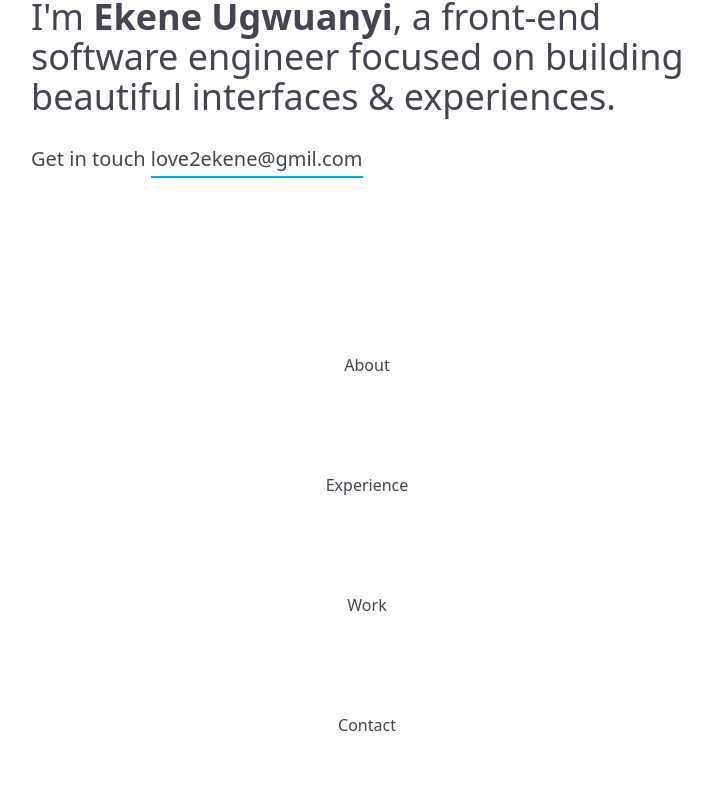
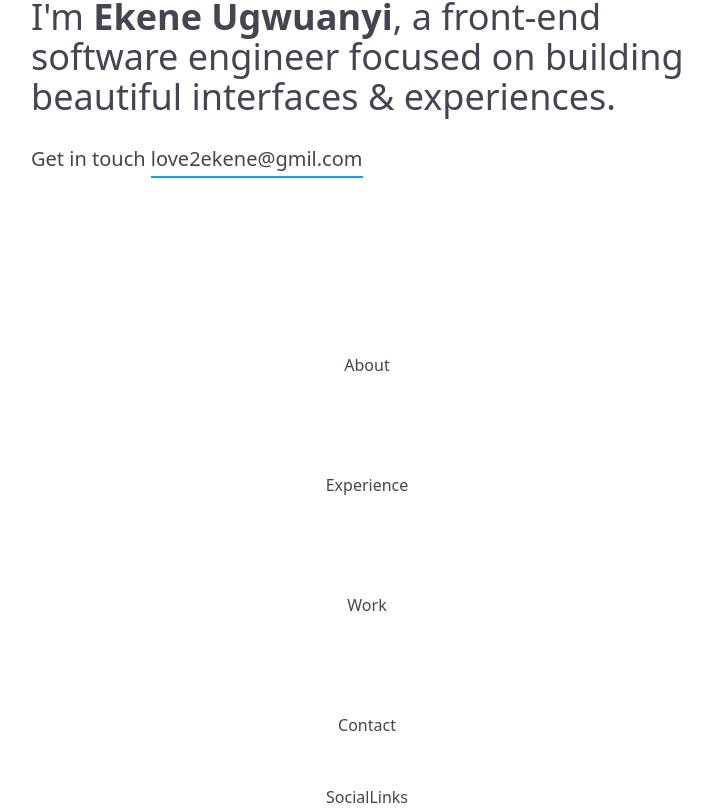
Before and after one commit to Hubnotch/my-portfolio, a Next.js app: page / in a window 1280 px wide. Shown: the part 207-1016 px from the top of the page, without its empty margins (273-985 px from the left). Before the commit the page ends 992 px from the top, so only its background shows below. Built offline with nearby package versions, Linux system fonts and the light colour scheme.

Commit message:
Added social link icons component

```diff
--- a/src/app/page.tsx
+++ b/src/app/page.tsx
@@ -1,6 +1,6 @@
 import Image from 'next/image'
 import { Inter } from 'next/font/google'
-import { Navbar,Contact,Experience,Work,About,Hero} from '@/components/componet'
+import { Navbar,Contact,Experience,Work,About,Hero, SocialLinks} from '@/components/componet'
 
 
 const inter = Inter({ subsets: ['latin'] })
@@ -14,7 +14,8 @@ export default function Home() {
       <About />
       <Experience />
       <Work />
-      <Contact/>
+      <Contact />
+      <SocialLinks/>
     </main>
   )
 }
--- /dev/null
+++ b/src/components/componet/SocialLinks.tsx
@@ -0,0 +1,11 @@
+import React from 'react'
+
+type Props = {}
+
+const SocialLinks = (props: Props) => {
+  return (
+    <div>SocialLinks</div>
+  )
+}
+
+export default SocialLinks
--- a/src/components/componet/index.ts
+++ b/src/components/componet/index.ts
@@ -4,3 +4,4 @@ export { default as Contact } from './Contact'
 export { default as Experience } from './Experience'
 export { default as Work } from './Work'
 export { default as Navbar } from './Navbar'
+export {default as SocialLinks} from './SocialLinks'
```
